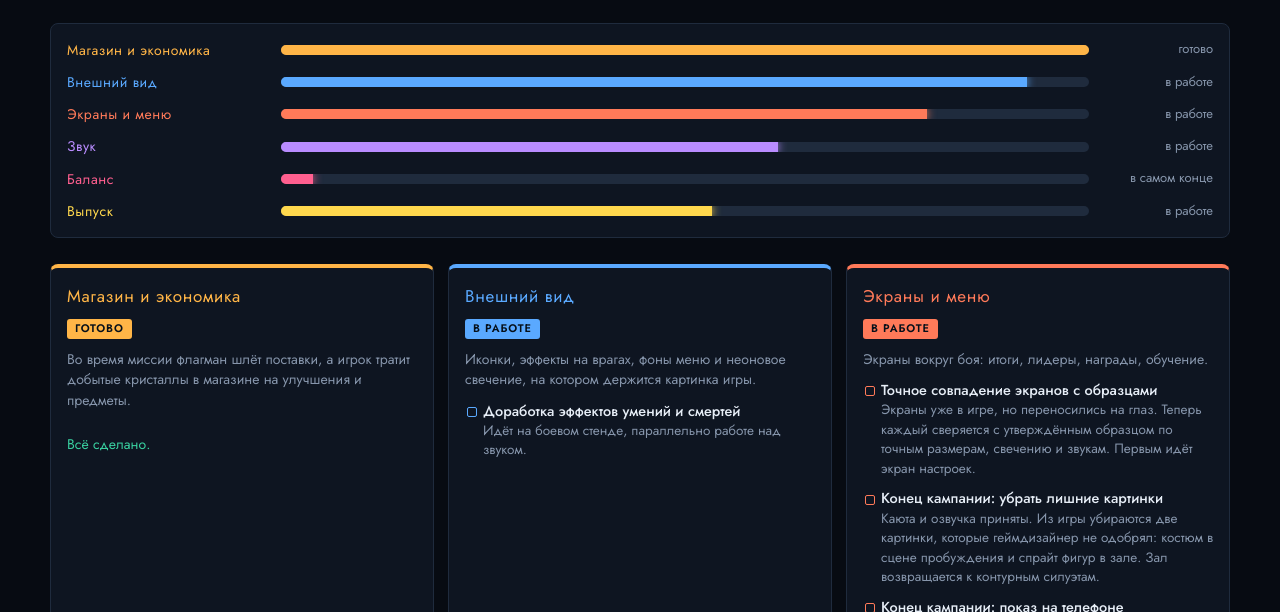
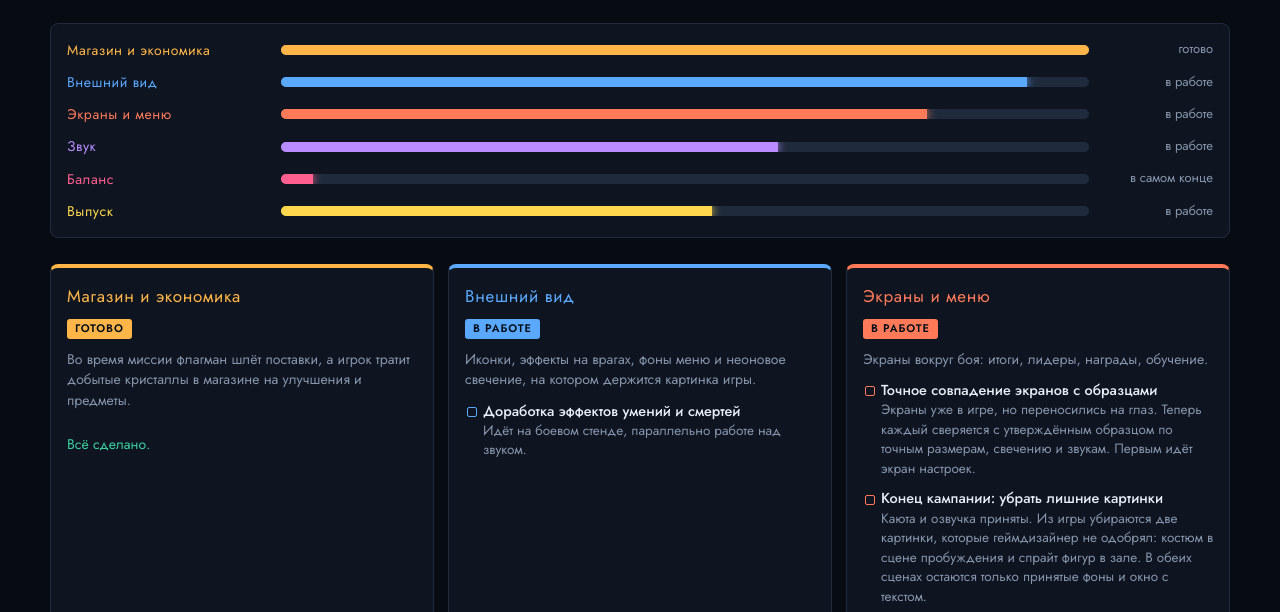
Before and after one commit to Paramonov86/doroga, a plain HTML site: page index.html in a window 1280 px wide. Shown: the part 173-785 px from the top of the page. Drawn offline with Linux system fonts and the light colour scheme; a web font is replaced by a local one.

Commit message:
дорога до релиза: обновление 25.11.2026

```diff
--- a/index.html
+++ b/index.html
@@ -107,7 +107,7 @@ const S=[
    [1,'Финал победы: рой тлеет и гаснет, лучи сквозь шторы, вспышка и окно итогов перенесены в код'],
    [1,'Устранены задержки старта игры: убрана черная пауза 3с перед главным меню, фон оптимизирован'],
    [0,'Точное совпадение экранов с образцами','Экраны уже в игре, но переносились на глаз. Теперь каждый сверяется с утверждённым образцом по точным размерам, свечению и звукам. Первым идёт экран настроек.'],
-   [0,'Конец кампании: убрать лишние картинки','Каюта и озвучка приняты. Из игры убираются две картинки, которые геймдизайнер не одобрял: костюм в сцене пробуждения и спрайт фигур в зале. Зал возвращается к контурным силуэтам.'],
+   [0,'Конец кампании: убрать лишние картинки','Каюта и озвучка приняты. Из игры убираются две картинки, которые геймдизайнер не одобрял: костюм в сцене пробуждения и спрайт фигур в зале. В обеих сценах остаются только принятые фоны и окно с текстом.'],
    [0,'Конец кампании: показ на телефоне','Вся концовка целиком с голосом - на глаз геймдизайнеру в игре на телефоне.'],
    [0,'Кино: спуск и вступление','Сцены спуска и вступления ещё не приняты, финальные плёнки зала и спуска не утверждены.'],
    [1,'Ордена: новые условия под нынешние правила, прогресс на карточке, сохранение в облаке'],
```
